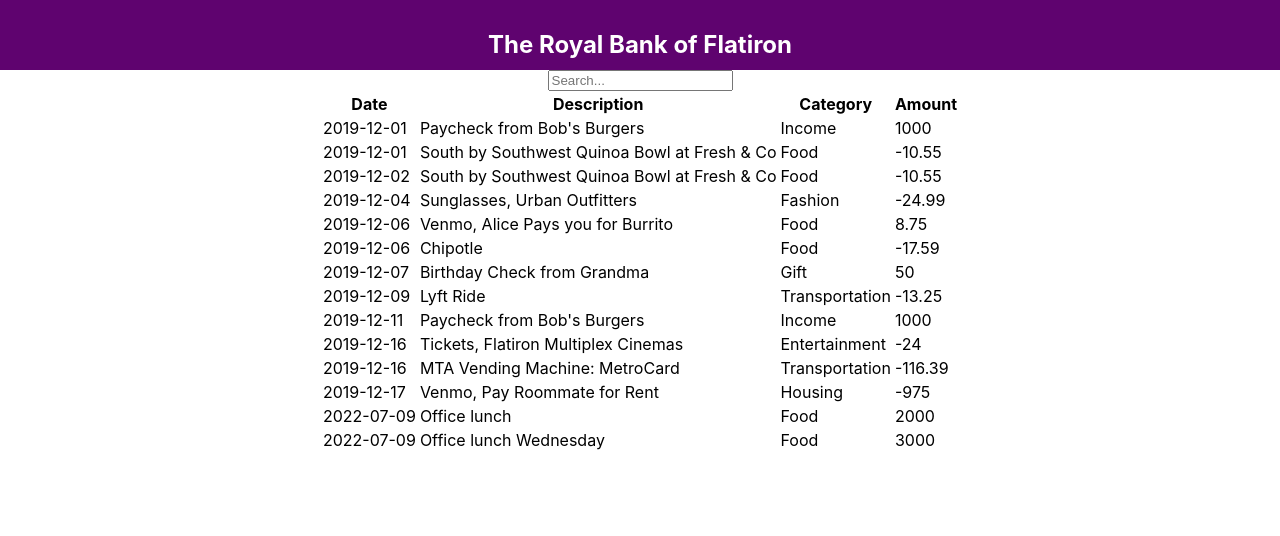
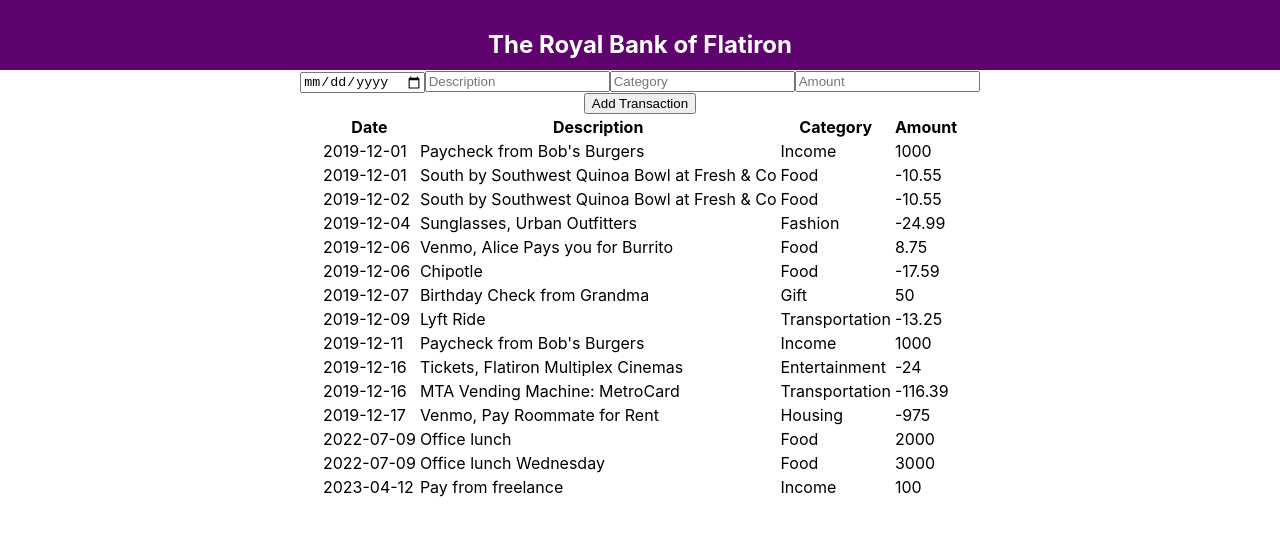
Before and after one commit to Mustufa-kerawala/Phase-2-Code-Challenge-Bank-Of-Flatiron, a React (Create React App) app: page / in a window 1280 px wide. Shown: the top 536 px of the page. Built offline with nearby package versions, Linux system fonts and the light colour scheme; data requests are answered from the project's data file.

Commit message:
Created Add Commit

```diff
--- a/public/db.json
+++ b/public/db.json
@@ -97,6 +97,13 @@
       "category": "Food",
       "amount": "3000",
       "id": 14
+    },
+    {
+      "date": "2023-04-12",
+      "description": "Pay from freelance",
+      "category": "Income",
+      "amount": "100",
+      "id": 15
     }
   ]
 }
--- /dev/null
+++ b/src/AddTransactionForm.js
@@ -0,0 +1,44 @@
+import React, { useState } from "react";
+import Transaction from "./Transaction";
+
+function AddTransactionForm() {
+  const [date, setDate] = useState("")
+  const [description, setDescription] = useState("")
+  const [category, setCategory] = useState("")
+  const [amount, setAmount] = useState("")
+
+  function handleSubmit(e) {
+    e.preventDefault();
+    console.log(date, description, category, amount);
+    fetch("http://localhost:3000/transactions", {
+      method: "POST",
+      headers: {
+        "Content-Type": "application/json"
+      },
+      body: JSON.stringify({
+        date: date,
+        description: description,
+        category: category,
+        amount: amount,
+      }),
+    });
+    console.log("Transaction added!");
+  }
+  return (
+    <div>
+      <form onSubmit={handleSubmit} className="add-form">
+        <div className="inputs">
+          <input value={date} onChange={(e) => setDate(e.target.value)} type="date" name="date" />
+          <input value={description} onChange={(e) => setDescription(e.target.value)} type="text" name="description" placeholder="Description" />
+          <input value={category} onChange={(e) => setCategory(e.target.value)} type="text" name="category" placeholder="Category" />
+          <input value={amount} onChange={(e) => setAmount(e.target.value)} type="number" name="amount" placeholder="Amount" step="0.01" />
+        </div>
+        <button type="submit">
+          Add Transaction
+        </button>
+      </form>
+    </div>
+  );
+}
+
+export default AddTransactionForm;
--- a/src/TransactionsContainer.js
+++ b/src/TransactionsContainer.js
@@ -1,5 +1,6 @@
 import React, { useState, useEffect } from "react";
 import TransactionList from "./TransactionList";
+import AddTransactionForm from "./AddTransactionForm";
 
 
 function TransactionsContainer() {
@@ -22,11 +23,19 @@
 
 
     return (
+        <>
+
+        <AddTransactionForm />
+
         <div className="table">
-            <input type="text" placeholder="Search..." onChange={handleSearch} />
+
             <TransactionList transaction={transactions} />
 
         </div>
+
+        </>
+
+
     );
 
 
--- a/src/index.css
+++ b/src/index.css
@@ -34,3 +34,11 @@
   padding: 20px;
   border: 2px solid #0000;
 }
+
+
+.add-form {
+  display: flex;
+  justify-content: space-around;
+  align-items: center;
+  flex-direction: column;
+}
```
Lines whose indentation alone changed are shown as unchanged.
